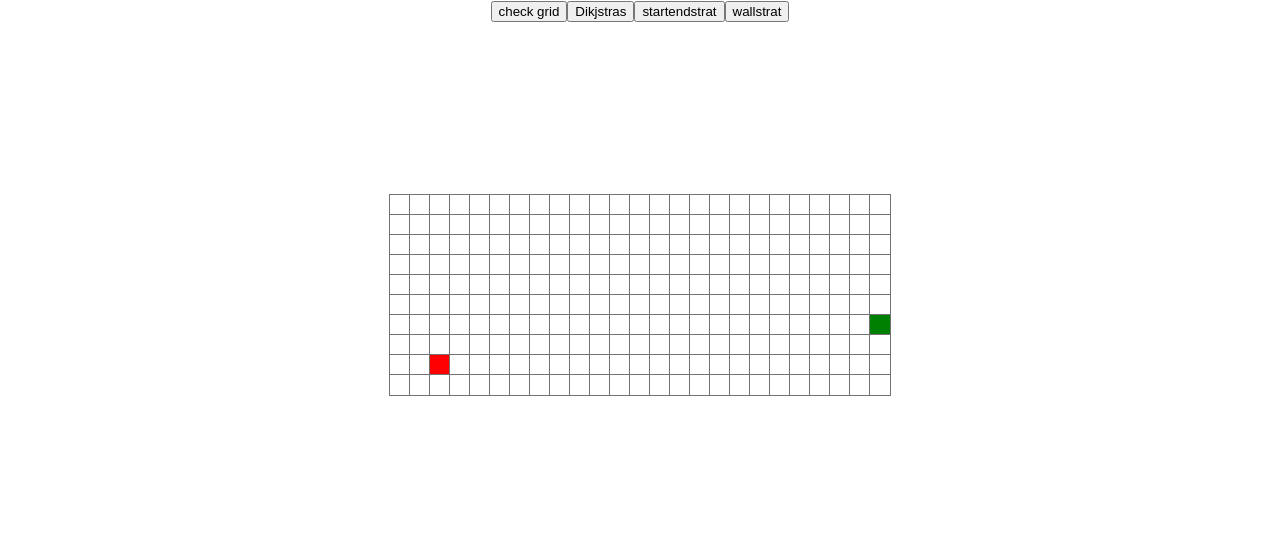
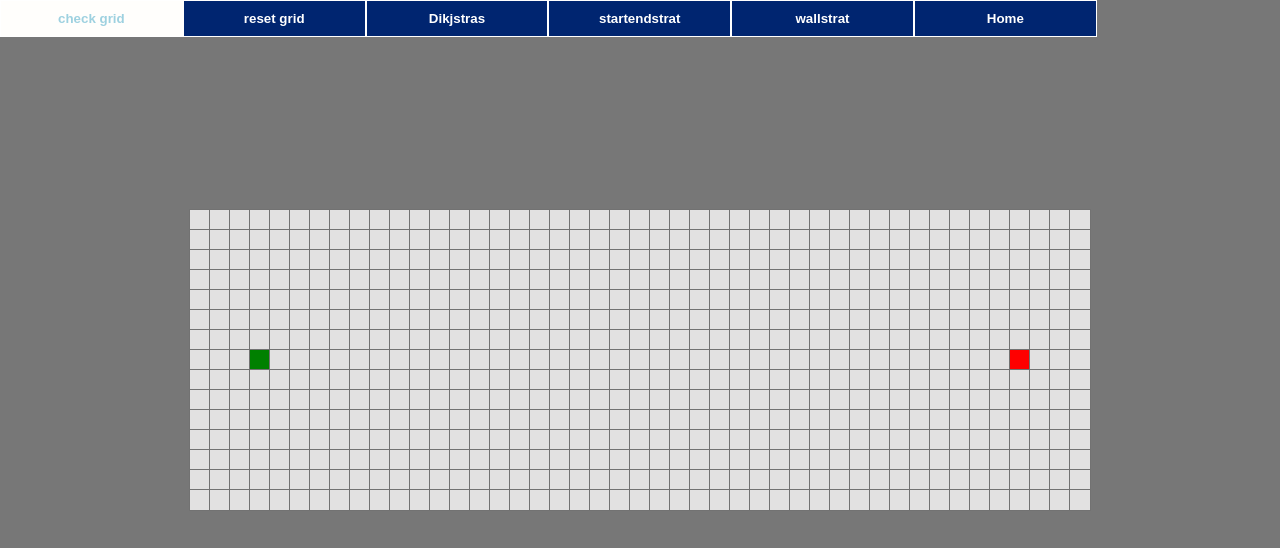
Before and after one commit to PatgioK/pathfindingvisualizer, a React (Create React App) app: page / in a window 1280 px wide. Shown: the top 548 px of the page. Built offline with nearby package versions, Linux system fonts and the light colour scheme.

Commit message:
packagejson for githubio

```diff
--- a/package.json
+++ b/package.json
@@ -2,13 +2,16 @@
   "name": "pathfindingvisualizer",
   "version": "0.1.0",
   "private": true,
+  "Homepage": "http://PatgioK.github.io.pathfindingvisualizer",
   "dependencies": {
     "@testing-library/jest-dom": "^5.14.1",
     "@testing-library/react": "^11.2.7",
     "@testing-library/user-event": "^12.8.3",
+    "gh-pages": "^3.2.3",
     "react": "^17.0.2",
     "react-dom": "^17.0.2",
     "react-scripts": "4.0.3",
+    "save-dev": "0.0.1-security",
     "web-vitals": "^1.1.2"
   },
   "scripts": {
--- a/src/pathfindingvisualizer/MouseStrat.js
+++ b/src/pathfindingvisualizer/MouseStrat.js
@@ -32,7 +32,7 @@ export class WallStrat {
 
     handleMouseEnter(row, col) {
         console.log('wallstrat');
-        console.log(window.PathfindingVisualizer.state.mouseLeftDown);
+        // console.log(window.PathfindingVisualizer.state.mouseLeftDown);
         if (!window.PathfindingVisualizer.state.mouseLeftDown) return;
         const newGrid = window.PathfindingVisualizer.getNewGridWithWallToggled(window.PathfindingVisualizer.state.grid, row, col);
         window.PathfindingVisualizer.setState({grid: newGrid});
--- a/src/pathfindingvisualizer/Node.css
+++ b/src/pathfindingvisualizer/Node.css
@@ -2,7 +2,7 @@
 .Node {
     width: 20px;
     height: 20px;
-    background-color: white;
+    background-color: rgb(226, 225, 225);
     outline: 1px solid #727272;
     display: inline-grid;
     font-size: 0;
--- a/src/pathfindingvisualizer/PathfindingVisualizer.css
+++ b/src/pathfindingvisualizer/PathfindingVisualizer.css
@@ -5,5 +5,28 @@
     font-size: 0;
     margin: 173px 0 0;
     white-space : nowrap; /* prevents divs from stacking if they dont fit on screen */
+    /* transform: rotate(90deg); */
 
 }
+body{
+
+  background-color: #777;
+}
+
+
+.button-bar button {
+    background-color:#002570;
+    border: 1px solid White;
+    color: white; /* White text */
+    font-weight: bold;
+    padding: 10px 24px;
+    cursor: pointer; /* Pointer/hand icon */
+    float: left; /* Float the buttons side by side */
+    width: 14.28%;
+  }
+
+  button:hover{
+
+    background-color: #FFFEFC;
+    color: #9ED1E0;
+  }
--- a/src/pathfindingvisualizer/PathfindingVisualizer.js
+++ b/src/pathfindingvisualizer/PathfindingVisualizer.js
@@ -5,13 +5,13 @@ import { Dikjstras } from "./Algorithms/Dikjstras";
 import { setTimeout } from 'timers';
 import {  StartEndStrat, WallStrat } from "./MouseStrat";
 
-const GRID_ROW_LENGTH = 25;
-const GRID_COL_LENGTH = 10;
+const GRID_ROW_LENGTH = 45;
+const GRID_COL_LENGTH = 15;
 
-const START_NODE_ROW = 6;
-const START_NODE_COL = 24;
-const END_NODE_ROW = 8;
-const END_NODE_COL = 2;
+const START_NODE_ROW = 7;
+const START_NODE_COL = 3;
+const END_NODE_ROW = 7;
+const END_NODE_COL = 41;
 
 const ANIMATION_SPEED = 100;
 
@@ -55,6 +55,7 @@ export default class PathfindingVisualizer extends React.Component {
             grid.push(currentRow);
         }
         this.setState({ grid });
+        // this.mapGrid();
     }
 
 
@@ -191,15 +192,21 @@ export default class PathfindingVisualizer extends React.Component {
         return newGrid;
       };
 
+  refreshPage() {
+    window.location.reload(false);
+  }
+
     render() {
         const { grid } = this.state;
         return (
             <React.Fragment>
                 <div className="button-bar">
                     <button onClick={() => console.log(this.state.grid)}> check grid</button>
+                    <button onClick={() => this.refreshPage()}>reset grid</button>
                     <button onClick={() => this.helperDikjstras()}>Dikjstras</button>
                     <button onClick={() => this.mouseStrat2 = new StartEndStrat(this)}>startendstrat</button>
                     <button onClick={() => this.mouseStrat2 = new WallStrat(this)}>wallstrat</button>
+                    <a href="http://patgiok.azurewebsites.net/"><button>Home</button></a>
                     {/* <MouseStrat changeHandler={this.changeStuff.bind(this)} /> */}
                 </div>
                 <div className="grid-container">
```
Also changed, not shown: 1 other file (tests, documents, lock files or other folders).
